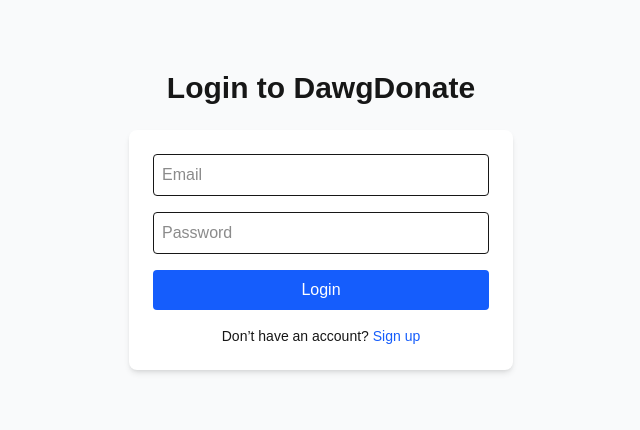
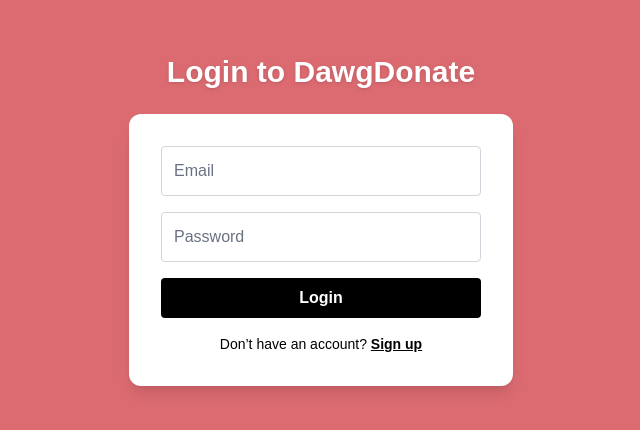
Before and after one commit to DParra657/Dawg-Donate, a Next.js app: page /login in a window 1280 px wide. Shown: the part 180-610 px from the top of the page, without its empty margins (319-959 px from the left). Built offline with nearby package versions, Linux system fonts and the light colour scheme.

Commit message:
Update page.tsx

```diff
--- a/app/login/page.tsx
+++ b/app/login/page.tsx
@@ -13,9 +13,7 @@
 
     const res = await fetch('/api/login', {
       method: 'POST',
-      headers: {
-        'Content-Type': 'application/json',
-      },
+      headers: { 'Content-Type': 'application/json' },
       body: JSON.stringify({ email, password }),
     });
 
@@ -31,15 +29,19 @@
     setPassword('');
   };
 
-
   return (
-    <main className="flex flex-col items-center justify-center min-h-screen p-6 bg-gray-50">
-      <h1 className="text-3xl font-bold mb-6">Login to DawgDonate</h1>
-      <form onSubmit={handleLogin} className="w-full max-w-sm bg-white p-6 rounded-lg shadow-md">
+    <main
+      className="flex flex-col items-center justify-center min-h-screen p-6"
+      style={{ backgroundColor: '#DB6B71', color: 'black' }}
+    >
+      <h1 className="text-3xl font-extrabold mb-6 text-white drop-shadow">
+        Login to DawgDonate
+      </h1>
+      <form className="w-full max-w-sm bg-white p-8 rounded-xl shadow-lg" onSubmit={handleLogin}>
         <input
           type="email"
           placeholder="Email"
-          className="w-full mb-4 p-2 border rounded"
+          className="w-full mb-4 p-3 border border-gray-300 rounded text-black placeholder:text-gray-500"
           value={email}
           onChange={(e) => setEmail(e.target.value)}
           required
@@ -47,20 +49,20 @@
         <input
           type="password"
           placeholder="Password"
-          className="w-full mb-4 p-2 border rounded"
+          className="w-full mb-4 p-3 border border-gray-300 rounded text-black placeholder:text-gray-500"
           value={password}
           onChange={(e) => setPassword(e.target.value)}
           required
         />
         <button
           type="submit"
-          className="w-full bg-blue-600 text-white py-2 rounded hover:bg-blue-700"
+          className="w-full bg-black text-white font-semibold py-2 rounded hover:bg-opacity-80 transition"
         >
           Login
         </button>
-        <p className="text-sm mt-4 text-center">
+        <p className="text-sm mt-4 text-center text-black">
           Don’t have an account?{' '}
-          <Link href="/signup" className="text-blue-600 hover:underline">
+          <Link href="/signup" className="text-black font-bold underline">
             Sign up
           </Link>
         </p>
```
